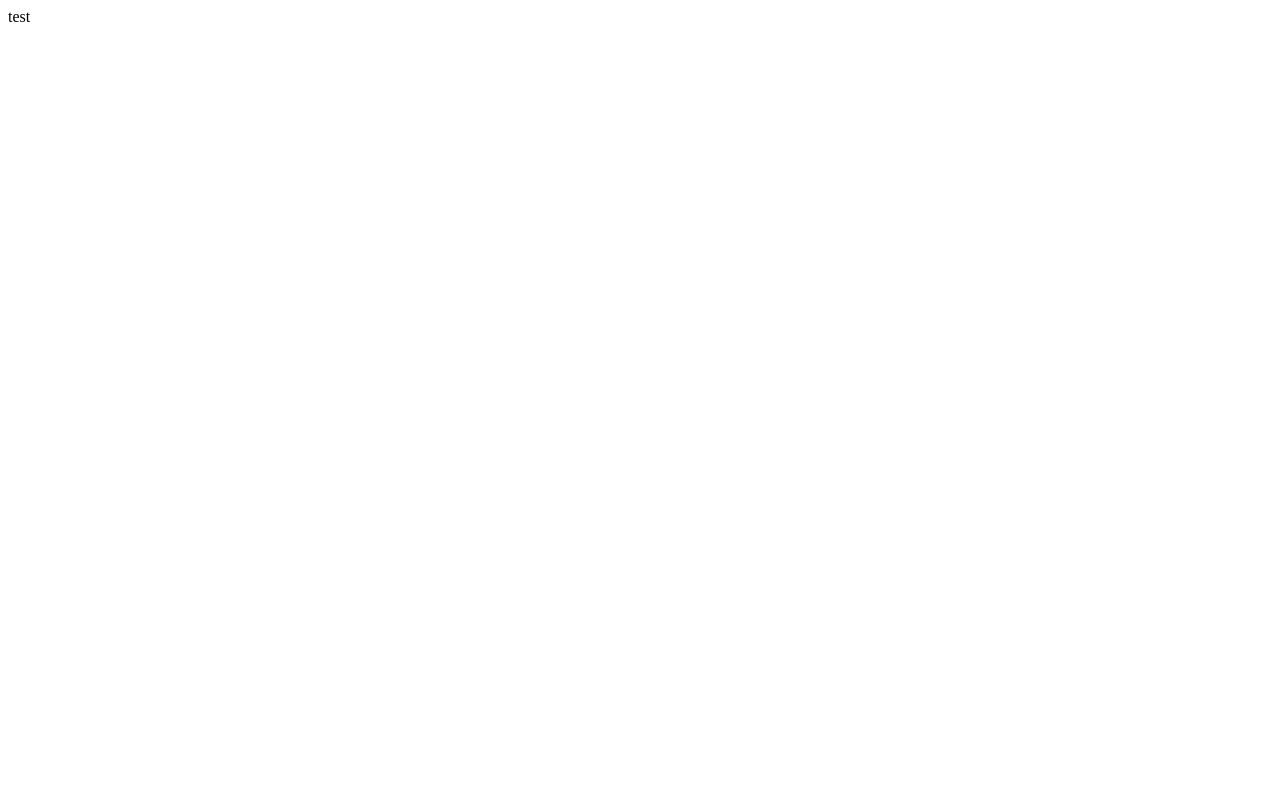
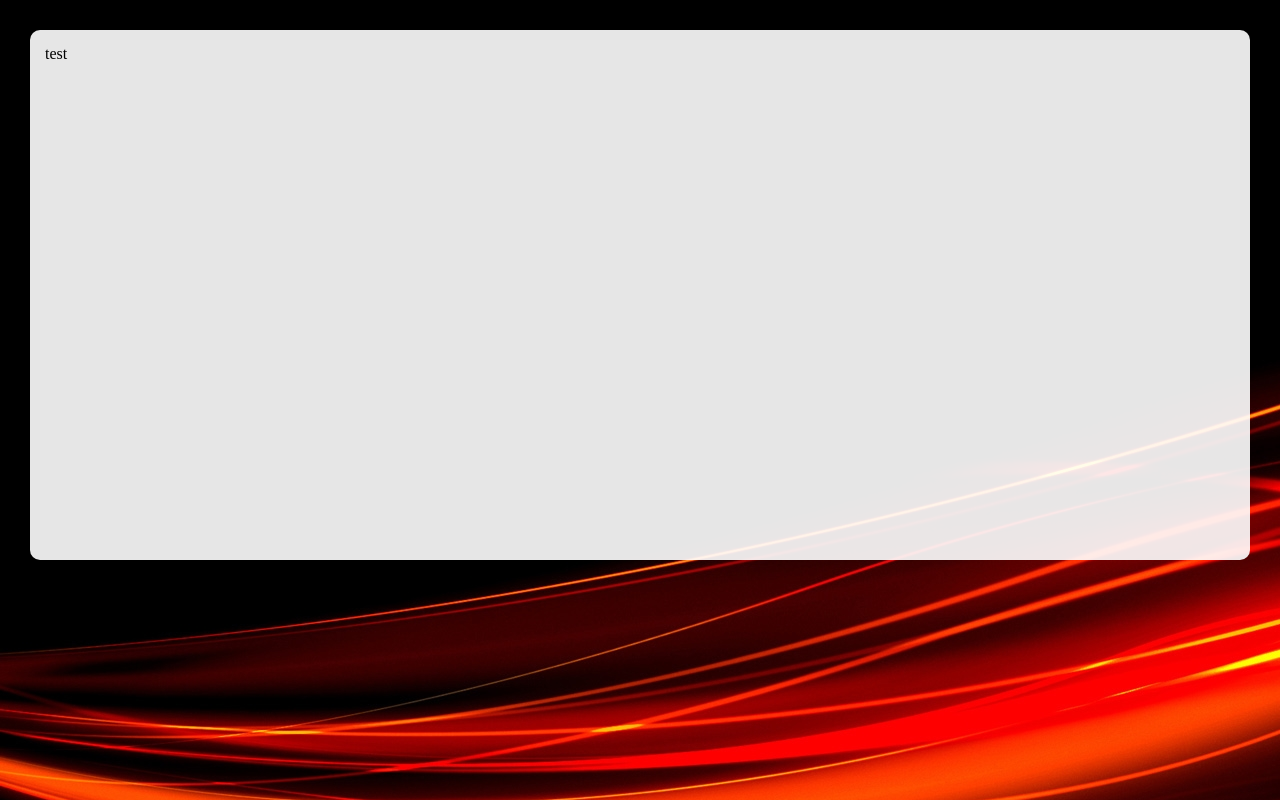
Before and after one commit to kstiopin/cars, a React app: page / in a window 1280 px wide. Built offline with nearby package versions, Linux system fonts and the light colour scheme.

Commit message:
added basic styling with support of less

```diff
--- a/package.json
+++ b/package.json
@@ -31,10 +31,14 @@
     "babel-eslint": "^10.0.3",
     "babel-loader": "^8.0.6",
     "babel-preset-react-app": "^9.1.1",
+    "css-loader": "^3.4.2",
     "eslint": "^6.8.0",
     "eslint-loader": "^3.0.3",
     "eslint-plugin-react": "^7.18.3",
     "file-loader": "^5.0.2",
+    "less": "^3.11.1",
+    "less-loader": "^5.0.0",
+    "style-loader": "^1.1.3",
     "url-loader": "^3.0.0"
   }
 }
--- a/src/containers/App.js
+++ b/src/containers/App.js
@@ -1,5 +1,7 @@
 import React from 'react';
+// styles
+import '../../style/main.less';
 
-const App = () => <div>test</div>;
+const App = () => <div className='content'>test</div>;
 
 export default App;
--- /dev/null
+++ b/style/main.less
@@ -0,0 +1,19 @@
+body {
+  background: url("../images/bg.png") repeat scroll 0 0 transparent;
+  margin: 0;
+  padding: 30px;
+}
+
+#app {
+  margin: 0 auto;
+  position: relative;
+  width: 100%;
+
+  .content {
+    background-color: white;
+    border-radius: 10px;
+    padding: 15px;
+    opacity: 0.9;
+    min-height: 500px;
+  }
+}
--- a/webpack.config.js
+++ b/webpack.config.js
@@ -19,6 +19,15 @@ module.exports = {
         presets: ['react-app']
       }
     }, {
+      test: /\.[a-z]{1,2}(ss)$/,
+      use: [{
+        loader: 'style-loader' // creates style nodes from JS strings
+      }, {
+        loader: 'css-loader' // translates CSS into CommonJS
+      }, {
+        loader: 'less-loader' // compiles Less to CSS
+      }]
+    }, {
       test: /\.png$/,
       loader: 'url-loader',
       options: {
```
Also changed, not shown: images/bg.png (added).
